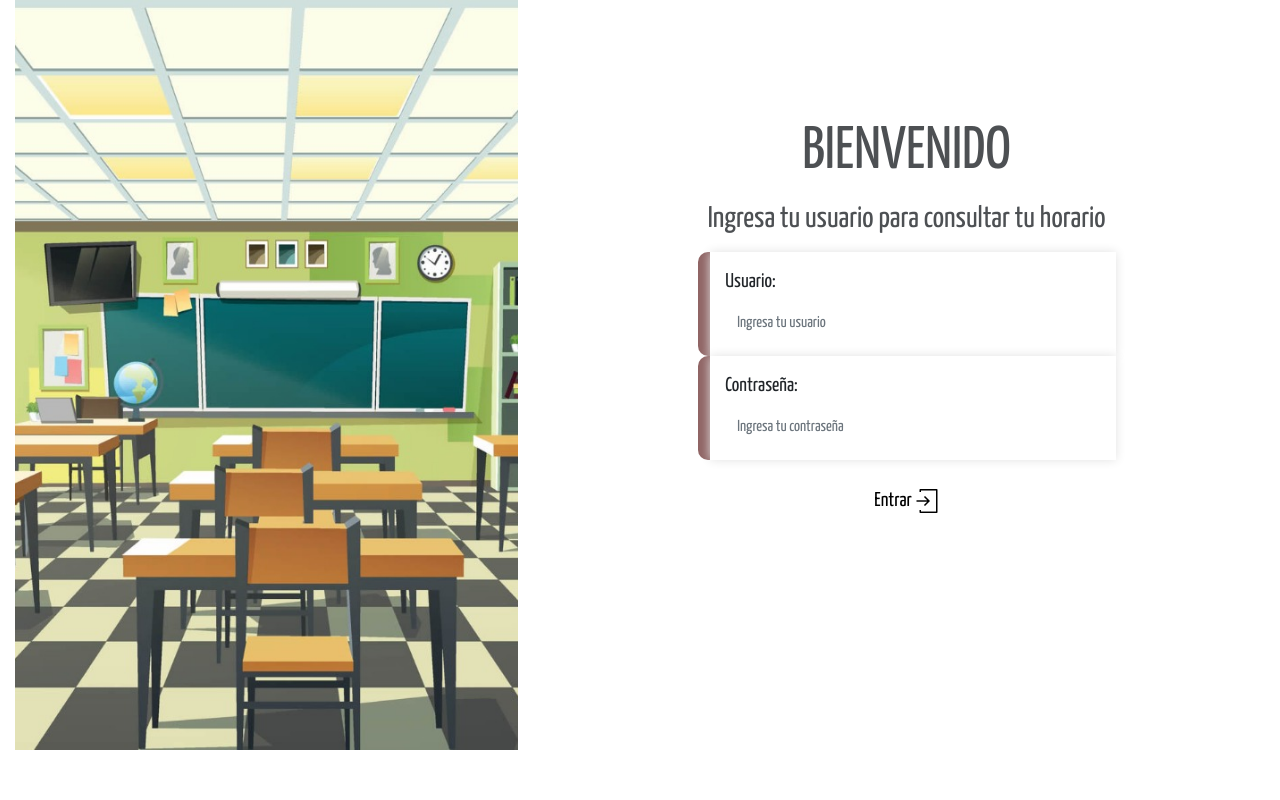
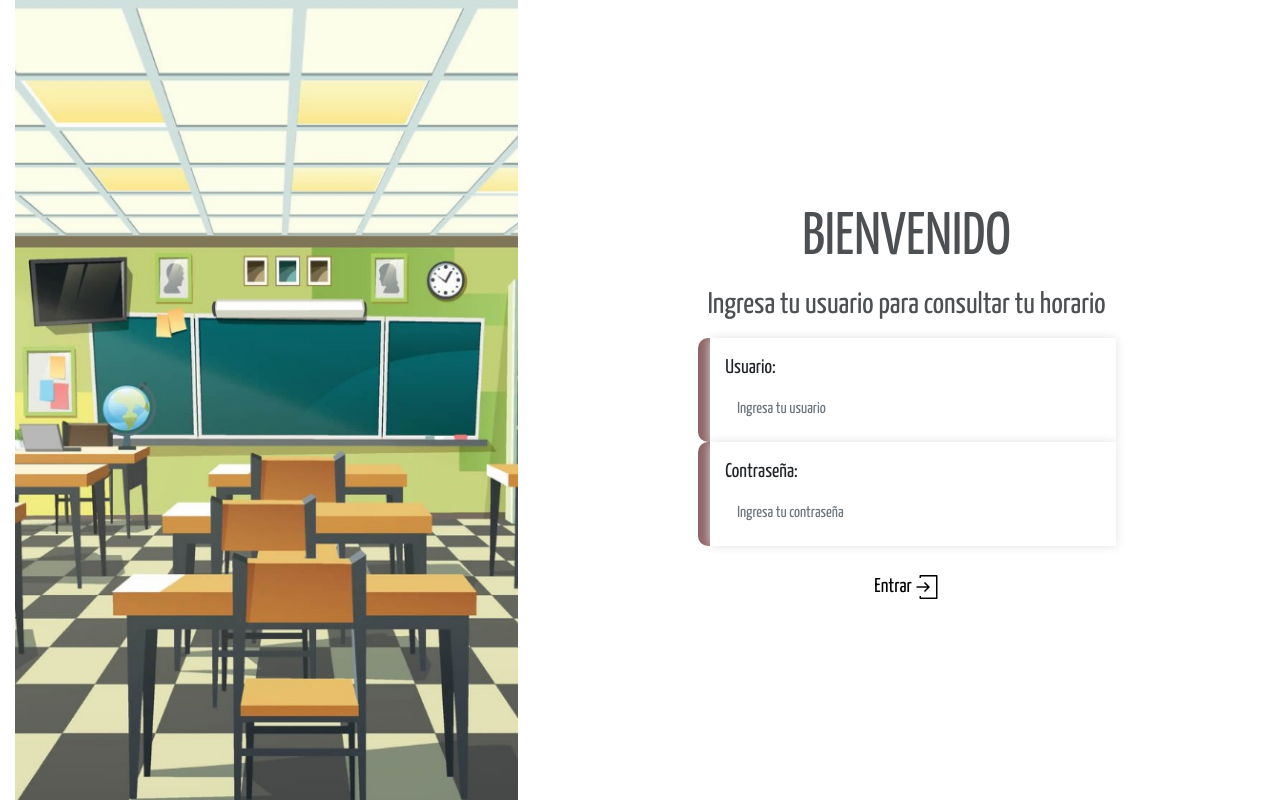
Before and after one commit to juliocabrera820/front-end-sqa, a React (Create React App) app: page / in a window 1280 px wide. Built offline with nearby package versions, Linux system fonts and the light colour scheme; no server answers.

Commit message:
fix estilos

```diff
--- a/src/paginas/login/index.js
+++ b/src/paginas/login/index.js
@@ -37,9 +37,12 @@ function Login() {
     <div className="container-fluid">
       <div className="row">
         <div className="col-lg-5 overflow-hidden">
-          <Img src={imagen} alt="imagen"/>
+          <Img src={imagen} alt="imagen" />
         </div>
-        <div className="col-lg-7">
+        <div
+          className="col-lg-7 d-flex justify-content-center align-items-center"
+          style={{ height: "100vh" }}
+        >
           <Seccion className="col-sm-8 ">
             <Titulo className="col-12 text-center">BIENVENIDO</Titulo>
 
--- a/src/paginas/login/styles.js
+++ b/src/paginas/login/styles.js
@@ -4,11 +4,11 @@ export const Img = styled.img`
   object-fit: cover;
   object-position: center center;
   width: 100%;
-  height: 750px;
+  height: 100vh;
   @media (max-width: 991px) {
     width: 98%;
     position: absolute;
-    opacity: .3;
+    opacity: 0.3;
   }
   @media (max-width: 768px) {
     width: 95%;
@@ -28,10 +28,7 @@ export const Cuerpo = styled.div`
   margin-bottom: 10px;
 `;
 
-export const Seccion = styled.div`
-  margin: 0 auto;
-  margin-top: 15%;
-`;
+export const Seccion = styled.div``;
 
 export const InputF = styled.div`
   padding: 15px;
```
